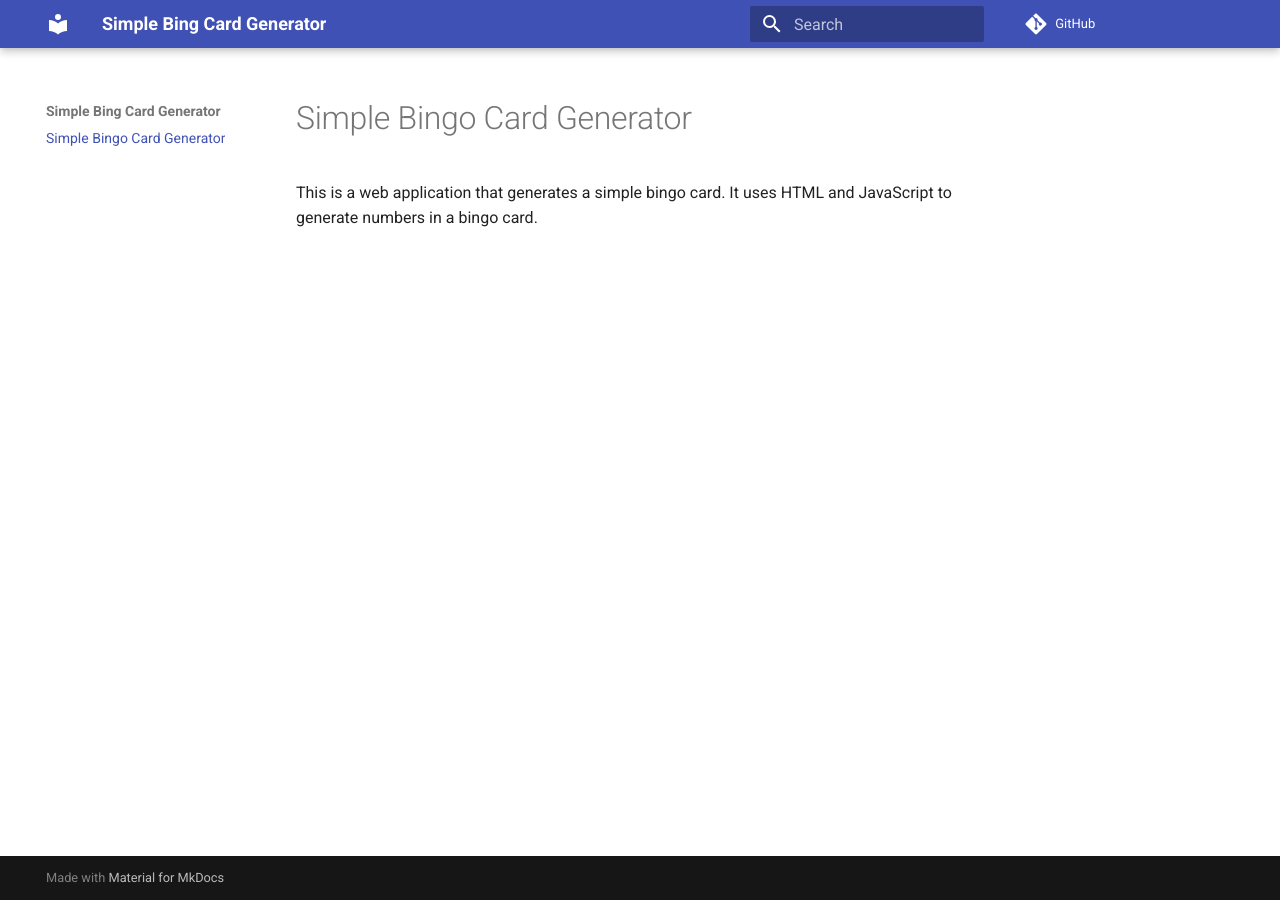
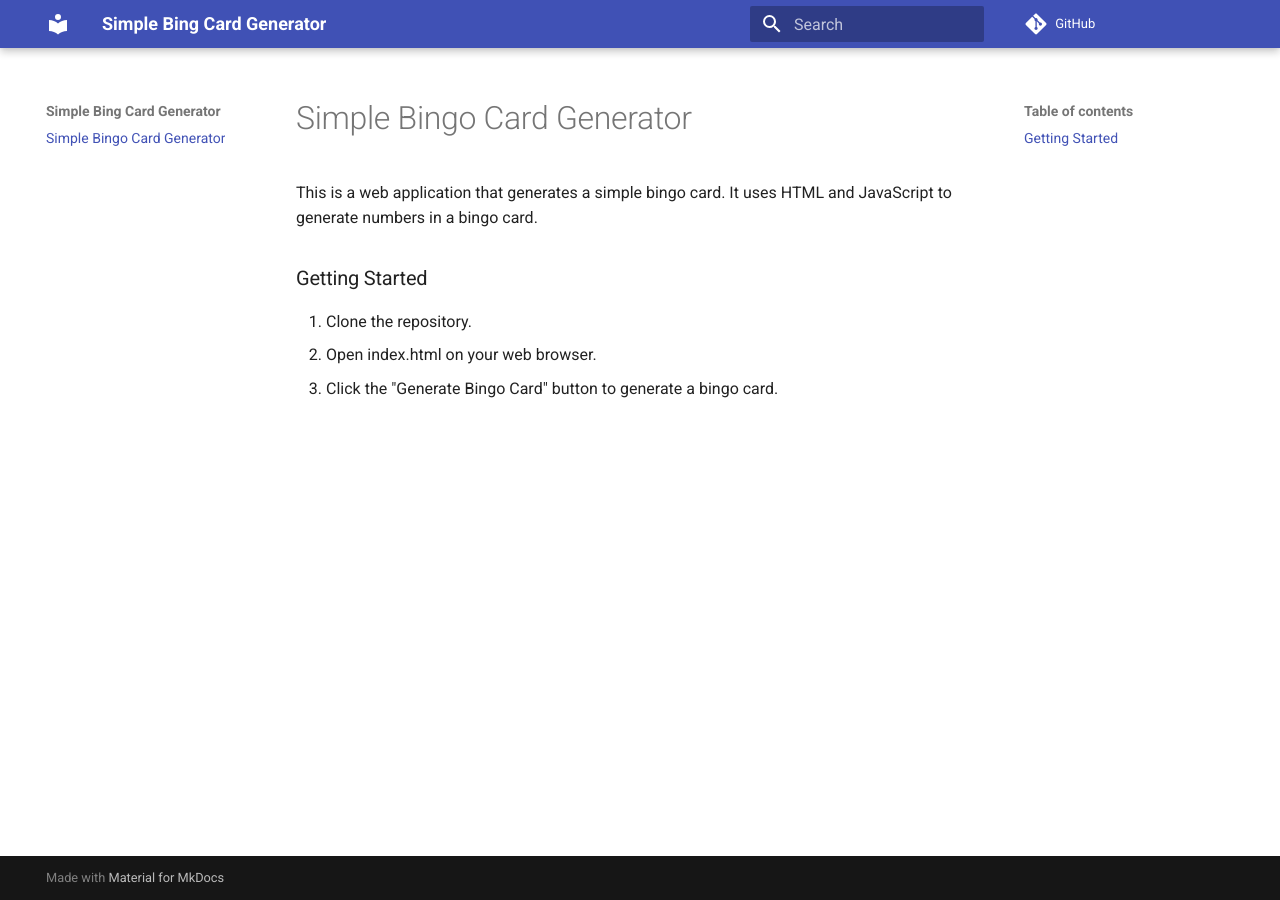
Before and after one commit to lulunac27a/simple-bingo-card-generator, an MkDocs documentation site: the page built from docs/index.md, in a window 1280 px wide. Built offline with MkDocs 1.6.1 and Material for MkDocs 9.7.7, drawn with Linux system fonts in a browser that asks for light colours; comment, search, counter and statistics services are not loaded.

```diff
--- a/docs/index.md
+++ b/docs/index.md
@@ -1,3 +1,9 @@
 # Simple Bingo Card Generator
 
 This is a web application that generates a simple bingo card. It uses HTML and JavaScript to generate numbers in a bingo card.
+
+### Getting Started
+
+1. Clone the repository.
+2. Open index.html on your web browser.
+3. Click the "Generate Bingo Card" button to generate a bingo card.
```
Also changed, not shown: README.md (+6 -0 lines).
